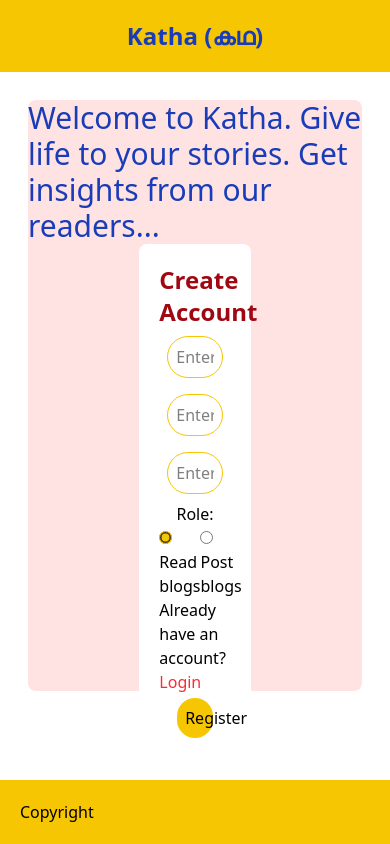
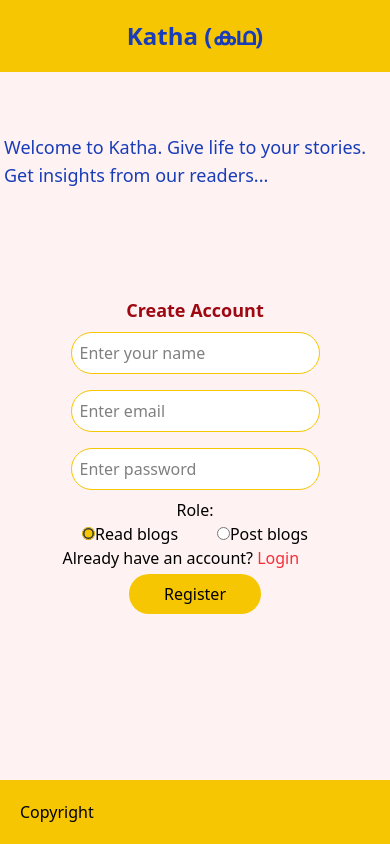
Before and after one commit to PCoderHub/blog_platform, a React (Vite) app in the folder client/: page / in a window 390 px wide. Built offline with nearby package versions, Linux system fonts and the light colour scheme; no server answers.

Commit message:
responsiveness added to landing page

```diff
--- a/client/src/App.jsx
+++ b/client/src/App.jsx
@@ -7,7 +7,7 @@ function App() {
   return (
     <div className="min-h-screen flex flex-col">
       <Header />
-      <main className="flex-grow">
+      <main className="flex-grow bg-red-50 md:bg-white">
         <Outlet />
       </main>
       <Footer />
--- a/client/src/components/Login.jsx
+++ b/client/src/components/Login.jsx
@@ -24,11 +24,13 @@ function Login({ setLogin, setIsAuthenticated }) {
   };
 
   return (
-    <div className="w-1/3 mx-auto bg-white p-5 rounded-lg">
-      <h1 className="text-center text-red-800 text-2xl font-bold">Sign In</h1>
+    <div className="md:bg-white md:rounded-lg md:w-1/3 md:p-5">
+      <h1 className="text-center text-red-800 text-lg md:text-2xl font-bold">
+        Sign In
+      </h1>
       <form className="flex flex-col justify-center" onSubmit={handleLogin}>
         <input
-          className="border border-[#f7c602] rounded-full p-2 m-2"
+          className="border border-[#f7c602] bg-white rounded-full p-2 m-2"
           type="email"
           name="email"
           id="email"
@@ -37,7 +39,7 @@ function Login({ setLogin, setIsAuthenticated }) {
           placeholder="Enter email"
         />
         <input
-          className="border border-[#f7c602] rounded-full p-2 m-2"
+          className="border border-[#f7c602] bg-white rounded-full p-2 m-2"
           type="password"
           name=""
           id="password"
--- a/client/src/components/Register.jsx
+++ b/client/src/components/Register.jsx
@@ -31,13 +31,13 @@ function Register({ setLogin }) {
   };
 
   return (
-    <div className="w-1/3 mx-auto bg-white p-5 rounded-lg">
-      <h1 className="text-center text-red-800 text-2xl font-bold">
+    <div className="md:bg-white md:rounded-lg md:w-1/3 md:p-5">
+      <h1 className="text-center text-red-800 text-lg md:text-2xl font-bold">
         Create Account
       </h1>
       <form className="flex flex-col justify-center" onSubmit={handleRegister}>
         <input
-          className="border border-[#f7c602] rounded-full p-2 m-2"
+          className="border border-[#f7c602] bg-white rounded-full p-2 m-2"
           type="text"
           id="name"
           name="name"
@@ -47,7 +47,7 @@ function Register({ setLogin }) {
           required
         />
         <input
-          className="border border-[#f7c602] rounded-full p-2 m-2"
+          className="border border-[#f7c602] bg-white rounded-full p-2 m-2"
           type="email"
           name="email"
           id="email"
@@ -57,7 +57,7 @@ function Register({ setLogin }) {
           required
         />
         <input
-          className="border border-[#f7c602] rounded-full p-2 m-2"
+          className="border border-[#f7c602] bg-white rounded-full p-2 m-2"
           type="password"
           name="password"
           id="password"
--- a/client/src/pages/Landing.jsx
+++ b/client/src/pages/Landing.jsx
@@ -5,9 +5,9 @@ import Login from "../components/Login";
 function Landing({ setIsAuthenticated }) {
   const [login, setLogin] = useState(false);
   return (
-    <div className="container mx-auto p-4">
-      <div className="rounded-lg bg-red-100 h-[70vh] flex flex-col items-center justify-around m-3 hover:scale-102">
-        <h1 className="text-blue-800 text-3xl">
+    <div className="container mx-auto p-1 md:p-5">
+      <div className="min-h-[70vh] md:bg-red-100 md:rounded-lg md:p-5 flex flex-col items-center justify-around">
+        <h1 className="text-blue-800 text-lg md:text-3xl my-2">
           Welcome to Katha. Give life to your stories. Get insights from our
           readers...
         </h1>
```
